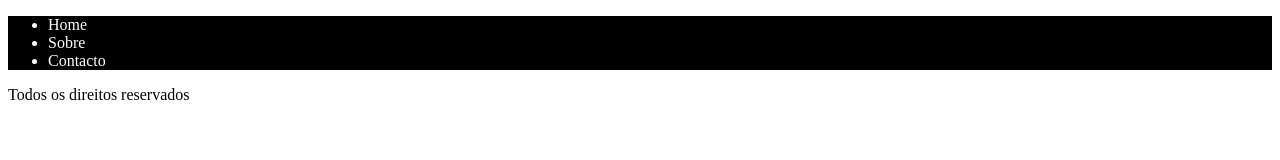
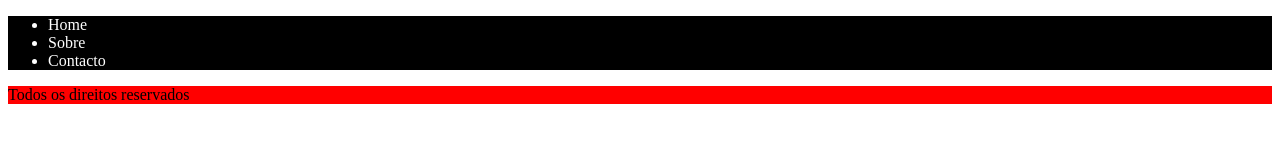
Before and after one commit to EvandroMonteiro/test-repository, a plain HTML site: page index.html in a window 1280 px wide. Drawn offline with Linux system fonts and the light colour scheme.

Commit message:
adding footer styles

```diff
--- a/style.css
+++ b/style.css
@@ -2,3 +2,7 @@ header {
   background-color: black;
   color: white;
 }
+
+footer {
+  background-color: red;
+}
```
